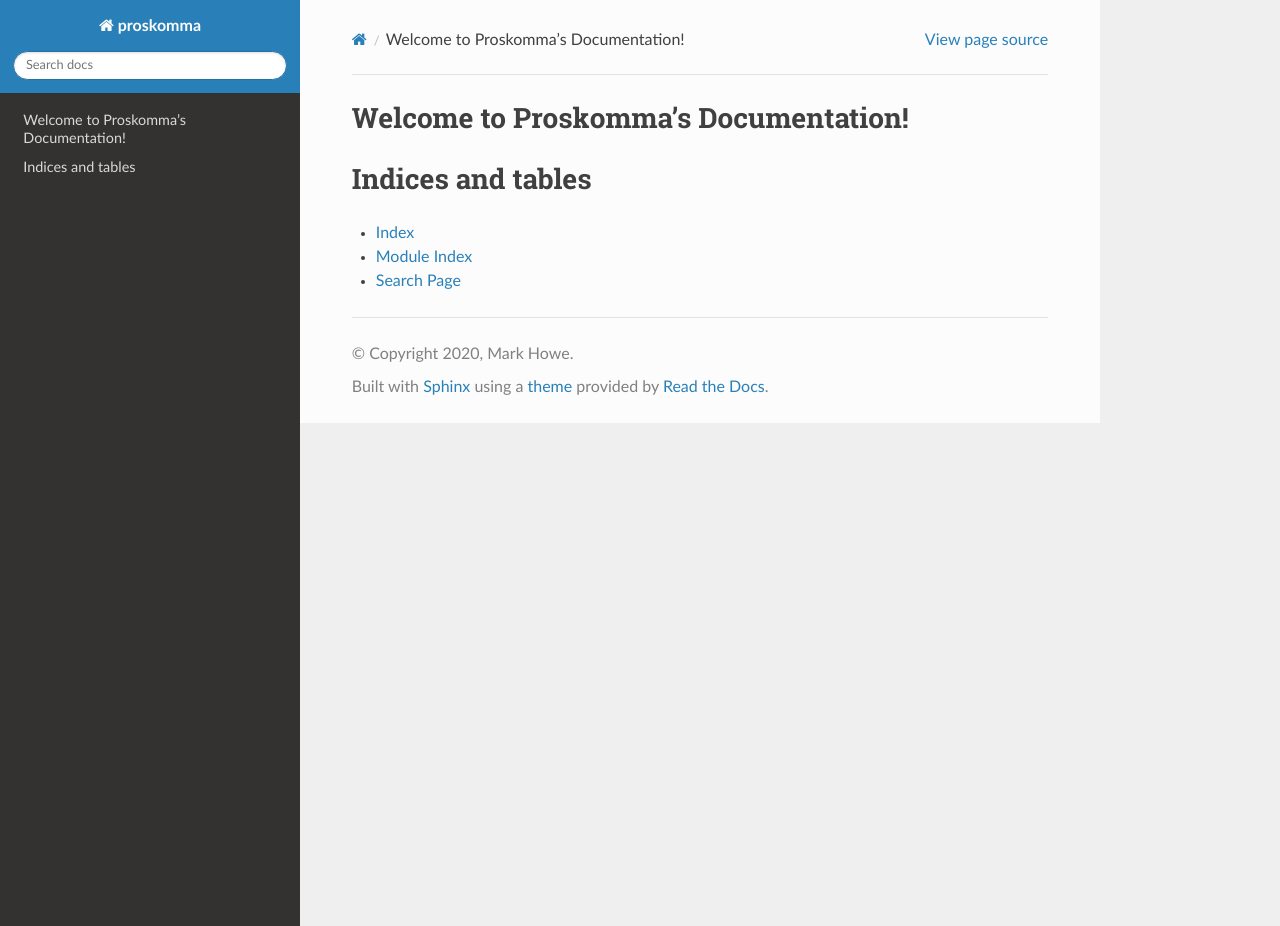
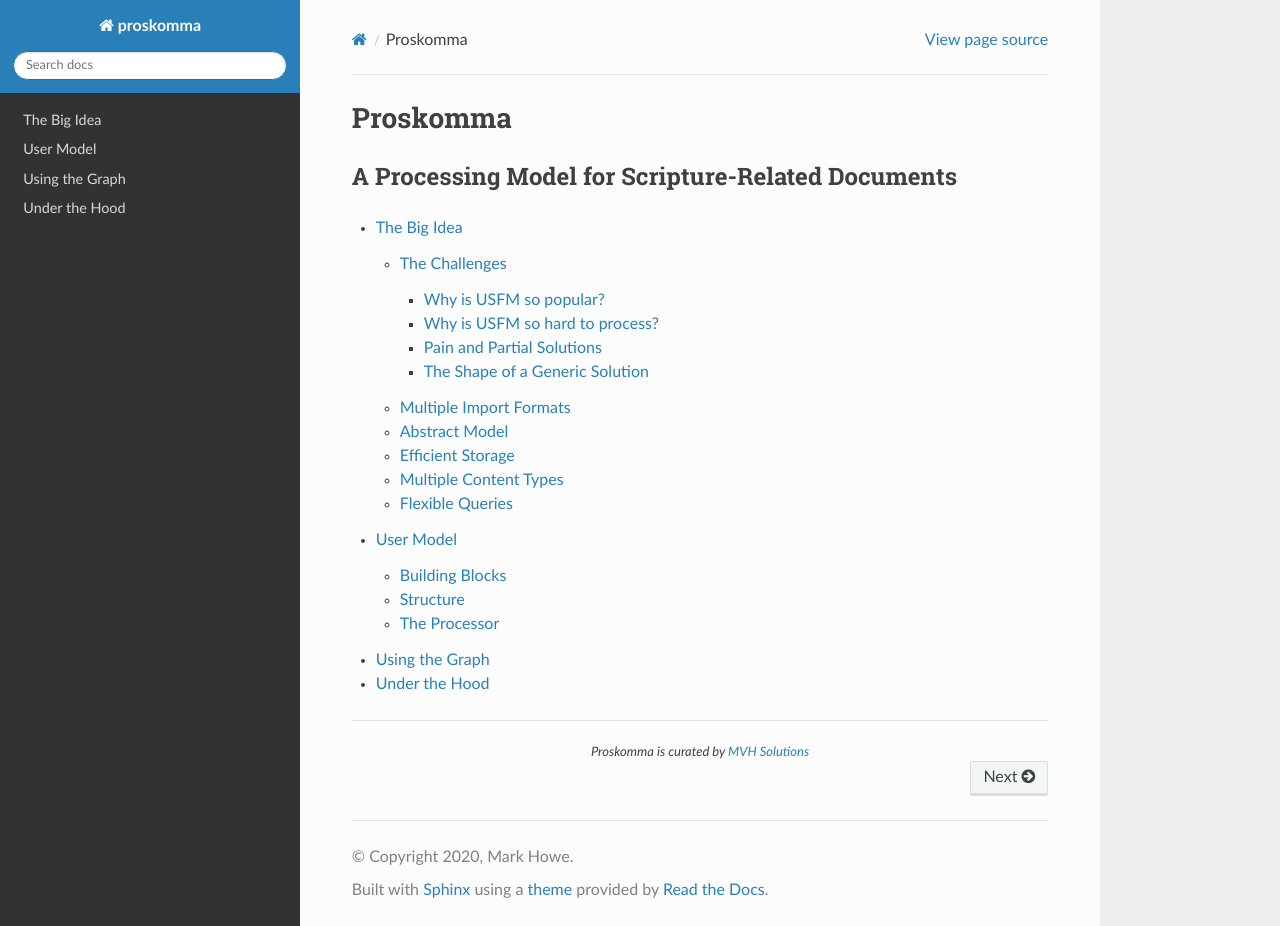
Before and after one commit to mvahowe/proskomma-ecosystem, a Sphinx documentation site: the page built from docs/source/index.rst, in a window 1280 px wide and 926 px high. Built offline with Sphinx 7.4.7 and the Read the Docs theme 2.0.0, drawn with Linux system fonts in a browser that asks for light colours.

Commit message:
Challenges

```diff
--- /dev/null
+++ b/docs/source/_templates/layout.html
@@ -0,0 +1,9 @@
+{% extends '!layout.html' %}
+
+<div role="main">
+    {% block document %}
+    {{ super() }}
+    <hr/>
+    <div style="text-align:center; font-size:small"><i>Proskomma is curated by <a href="http://mvh.bible">MVH Solutions</a></i></div>
+    {% endblock %}
+</div>
--- /dev/null
+++ b/docs/source/big_idea/abstracted_model.rst
@@ -0,0 +1,5 @@
+.. _big-idea-abstracted:
+
+##############
+Abstract Model
+##############
--- /dev/null
+++ b/docs/source/big_idea/challenges.rst
@@ -0,0 +1,98 @@
+.. _big-idea-challenges:
+
+##############
+The Challenges
+##############
+
+Why is USFM so popular?
+=======================
+
+`USFM <https://ubsicap.github.io/usfm/>`_ and its XML sibling `USX <https://ubsicap.github.io/usx/>`_ have become
+the format of choice for Bible translation. There are several good reasons for this:
+
+- USFM is a standardized dialect of Scripture Formatting Markers (SFM) that have been used by many organizations for decades
+- The backslash-based markup, reminiscent of a 1980s word processor, has proved to be easy for Bible translators to use - at least for the most common tasks - including those with limited previous experience with computers
+- A rich technological ecosystem has been created around USFM, including editors such as `Paratext <https://paratext.org/>`_ and data stores such as `the Paratext Registry <https://paratext.org/support/registry/>`_ and `the Digital Bible Library <https://thedigitalbiblelibrary.org>`_
+- USFM is now at the basis of many Bible translation training programs, and almost all Bible translation communities have local experts in this format
+
+In addition, other formats such as `OSIS <http://crosswire.org/osis/>`_ have failed to replace USFM in the past. Given the number of translation projects now using USFM, and the close deadlines of projects such as `Vision 25 <https://www.missionfrontiers.org/issue/article/bible-translation-as-we-approach-2025>`_, it seems likely that USFM will continue to be the translation format of choice for the foreseeable future.
+
+Why is USFM so hard to process?
+===============================
+
+Evolving Needs
+--------------
+
+USFM was defined at a time when, typically, the only output format was the printed page. Each new edition was a major event, prepared by many people including typesetters and professional printers, over an extended period.
+
+In 2020, Scripture is published in many different digital formats. Even printing has changed radically with the advent of desktop publishing and print on demand. Modern translation workflow encourages rapid, incremental publishing as part of the translation process. USFM was not designed with any of these needs in mind.
+
+For example, in many digital applications, queries like *"What is in chapter 1?"* or *"Give me John 3:4-4:2"* are common and vital. Such queries are a non-issue for traditional typesetting, where a new chapter is just another item to render on a page (maybe implementing widow/orphan logic). To put it another way, the reader is the search engine for a book. Algorithmic chapter and verse selection is therefore hard in USFM. It becomes much harder once retrofitted features such as `\cp <https://ubsicap.github.io/usfm/chapters_verses/index.html#cp>`_ are added into the mix.
+
+Getting Past the Markup
+-----------------------
+
+Backslash-based markup was quite common in 1980. Today many programmers meet it for the first time in USFM. Modern technologies such as XML and JSON are of no help. A character-based parser is required, and these remain hard to write - or at least to write well. The vagueness of parts of the USFM specifications does not help here. (See, for example, the notes on `whitespace <https://ubsicap.github.io/usfm/about/syntax.html#whitespace>`_.) Neither does implicit marker closing or the `workaround <https://ubsicap.github.io/usfm/characters/nesting.html>`_ required to avoid it.
+
+The semantics of USFM can also be hard to unpick. For example, sometimes a `paragraph <https://ubsicap.github.io/usfm/paragraphs/index.html>`_ is literally a paragraph of canonical content, such as `\p <https://ubsicap.github.io/usfm/paragraphs/index.html#p>`_. Sometimes a paragraph is a `non-canonical heading <https://ubsicap.github.io/usfm/titles_headings/index.html#s>`_ (not to be confused with a `canonical heading <https://ubsicap.github.io/usfm/titles_headings/index.html#d>`_). Sometimes a paragraph is a `chapter <https://ubsicap.github.io/usfm/chapters_verses/index.html>`_ marker (not to be confused with a `published chapter <https://ubsicap.github.io/usfm/chapters_verses/index.html#cp>`_). Sometimes a paragraph is more like a processing instruction, such as `\cl <https://ubsicap.github.io/usfm/chapters_verses/index.html#cl>`_ which, in addition, can mean two different things depending where it is used.
+
+Character-level markup is a similarly mixed bag, including inline `footnotes <https://ubsicap.github.io/usfm/notes_basic/fnotes.html>`_ and `cross-references <https://ubsicap.github.io/usfm/notes_basic/xrefs.html>`_. Inline hypertext in itself is not unusual - it's a feature of many `W3C <https://www.w3.org/>`_ standards. Such features become more challenging in USFM because of Bible BCV (see below).
+
+USFM 2 included introductions, which use tags with different names that are often equivalent to tags used elsewhere. USFM 3 introduced an optional "end introduction" marker (which, in practical terms, is useless since that marker may or may not appear in any particular valid USFM 3 document). Features such as sidebars have been shoehorned into the existing structure, and it seems like every type of peripheral content is now delimited a different way.
+
+In addition, some USFM 3 features look more like Paratext-specific features. See, for example, the `@srcloc word alignment feature <https://ubsicap.github.io/usx/charstyles.html#usx-charstyle-w>`_ which does not support the word alignment of many major Bible translation ecosystems.
+
+Chapter and Verse
+-----------------
+
+Modern translations are structured in terms of semantically meaningful divisions such as sections, paragraphs and sentences. However, the vast majority of Christians and church traditions expect content to be rendered in terms of **Book, Chapter, Verse** (BCV). There are myriad variations on the details of BCV across traditions and languages and, in many cases, those divisions cut across the more modern structure hierarchy. It is therefore decidedly non-trivial to find the text within a BCV range while preserving other features of the translation, all in a format as familiar to younger programmers as data storage on audio cassettes.
+
+Pain and Partial Solutions
+==========================
+
+USFM obviously gets processed, a lot. But, because of the challenges involved, solutions tend to be partial and fragile. The easy things get done quickly, progress beyond a certain point becomes exponentially harder, and at some point progress stops because the result is "good enough", at least with the limited range of texts that need to be processed. The resulting code is fragile, especially when confronted with texts that use a different subset of USFM features, and at this point the easiest thing is to start writing a different, partial, fragile solution for the new use case.
+
+The difficulty of processing USFM therefore ends up creating a barrier to using Scripture in modern media. It is very hard to spin this as A Good Thing.
+
+USX
+---
+
+`USX <https://ubsicap.github.io/usx/>`_ is the XML expression of USFM. It has advantages over USFM, including
+
+- processing using standard XML tools
+
+- a formal schema for validating USX documents
+
+- explicit, XML representation of the implicit markup-termination rules of USFM
+
+However,
+
+- USX does not address any of the deeper semantic issues inherited from USFM. It cannot address them without breaking roundtripability with USFM.
+
+- USX is not suitable for editing by hand, and cannot therefore be exposed to the end user in an editor.
+
+- In the XML world, there can be no such thing as "invalid USX". If something doesn't validate according to the schema, it isn't USX. This may be because of one misused tag, or because the "invalid USX" is actually some completely unrelated XML vocabulary such as an SVG illustration. This is a problem if less-than-perfect translation projects need to be serialized.
+
+- The flat structure of USX proves challenging to process using standard XML tools. (A paper presented at `XML Prague 2011 <https://www.youtube.com/watch?v=7s_y4rPv5MY>`_ explored some of these challenges with respect to XSLT.)
+
+- USX has some design quirks that appear to have been driven by conciseness rather than convenient parsing. For example, published chapter number can be `an attribute <https://ubsicap.github.io/usx/elements.html#chapter>`_ or `character markup <https://ubsicap.github.io/usx/elements.html#char>`_.
+
+USFM/USX v3
+-----------
+
+v3 of USFM includes many extensions. Some of these, such as `chapter and verse milestones <https://ubsicap.github.io/usx/elements.html#chapter>`_ are intended to address the *"What is in chapter 1?"* above. Others add support for new features such as `extended study content <https://ubsicap.github.io/usfm/notes_study/index.html>`_.
+
+Unfortunately, the addition of chapter/verse milestones makes USX generation much harder, and makes manual editing of USX almost impossible. This is because chapter/verse information has been denormalized into multiple locations that must be maintained in parallel. None of this helps with "published chapter/verse" markup. In addition, the precise tag order for these milestones is under-defined so, in practice, the way Paratext does it becomes the *de facto* standard.
+
+
+
+The Shape of a Generic Solution
+===============================
+
++---------------------------------------------------------------------------------------------------------------------+
+| **Easy things should be easy, and hard things should be possible.**                                                 |
+|                                                                                                                     |
+| *Larry Wall*                                                                                                        |
+|                                                                                                                     |
+| Creator of Perl and one-time Bible translation intern                                                               |
++---------------------------------------------------------------------------------------------------------------------+
--- /dev/null
+++ b/docs/source/big_idea/efficient_storage.rst
@@ -0,0 +1,5 @@
+.. _big-idea-efficient:
+
+#################
+Efficient Storage
+#################
--- /dev/null
+++ b/docs/source/big_idea/flexible_queries.rst
@@ -0,0 +1,5 @@
+.. _big-idea-queries:
+
+################
+Flexible Queries
+################
--- /dev/null
+++ b/docs/source/big_idea/index.rst
@@ -0,0 +1,15 @@
+.. _big-idea-index:
+
+############
+The Big Idea
+############
+
+.. toctree::
+   :maxdepth: 2
+
+   challenges
+   multiple_importers
+   abstracted_model
+   efficient_storage
+   multiple_content_types
+   flexible_queries
--- /dev/null
+++ b/docs/source/big_idea/multiple_content_types.rst
@@ -0,0 +1,5 @@
+.. _big-idea-multiple-content:
+
+######################
+Multiple Content Types
+######################
--- /dev/null
+++ b/docs/source/big_idea/multiple_importers.rst
@@ -0,0 +1,5 @@
+.. _big-idea-multiple-importers:
+
+#######################
+Multiple Import Formats
+#######################
--- /dev/null
+++ b/docs/source/graph/index.rst
@@ -0,0 +1,5 @@
+.. _graph-index:
+
+###############
+Using the Graph
+###############
--- a/docs/source/index.rst
+++ b/docs/source/index.rst
@@ -3,18 +3,16 @@
    You can adapt this file completely to your liking, but it should at least
    contain the root `toctree` directive.
 
-Welcome to Proskomma's Documentation!
-=====================================
+Proskomma
+=========
+
+A Processing Model for Scripture-Related Documents
+--------------------------------------------------
 
 .. toctree::
-   :maxdepth: 2
-   :caption: Contents:
+   :maxdepth: 3
 
-
-
-Indices and tables
-==================
-
-* :ref:`genindex`
-* :ref:`modindex`
-* :ref:`search`
+   big_idea/index
+   user_model/index
+   graph/index
+   under_hood/index
--- /dev/null
+++ b/docs/source/under_hood/index.rst
@@ -0,0 +1,5 @@
+.. _under-hood-index:
+
+##############
+Under the Hood
+##############
--- /dev/null
+++ b/docs/source/user_model/building_blocks.rst
@@ -0,0 +1,5 @@
+.. _user-model-building:
+
+###############
+Building Blocks
+###############
--- /dev/null
+++ b/docs/source/user_model/index.rst
@@ -0,0 +1,12 @@
+.. _user-model-index:
+
+##########
+User Model
+##########
+
+.. toctree::
+   :maxdepth: 2
+
+   building_blocks
+   structure
+   processor
--- /dev/null
+++ b/docs/source/user_model/processor.rst
@@ -0,0 +1,5 @@
+.. _user-model-processor:
+
+#############
+The Processor
+#############
--- /dev/null
+++ b/docs/source/user_model/structure.rst
@@ -0,0 +1,5 @@
+.. _user-model-structure:
+
+#########
+Structure
+#########
```
